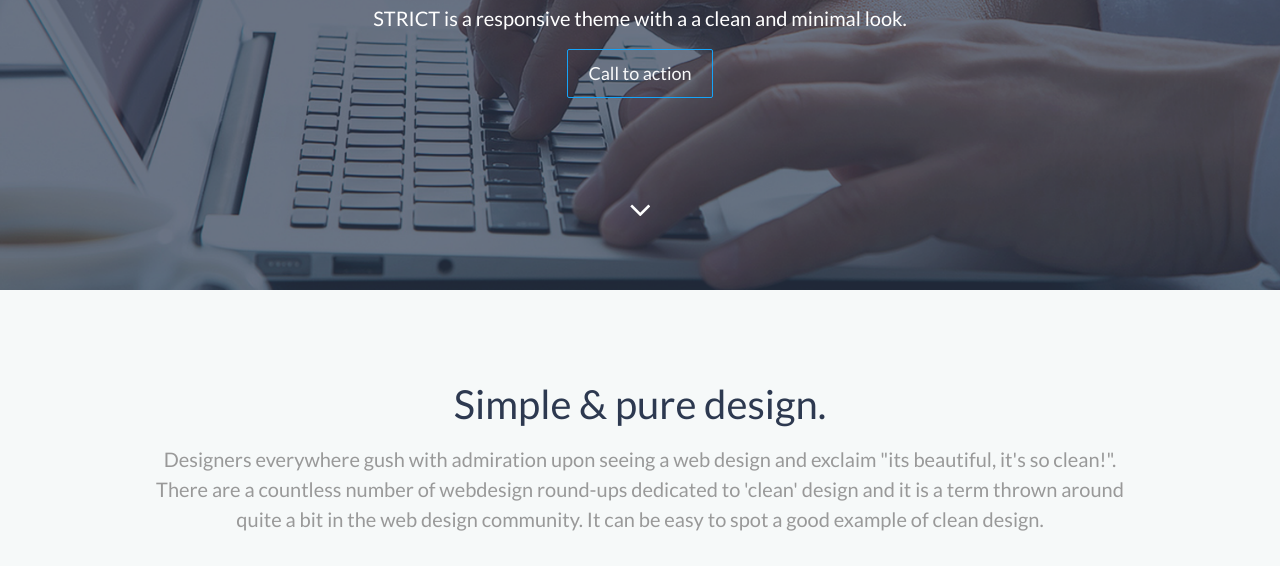
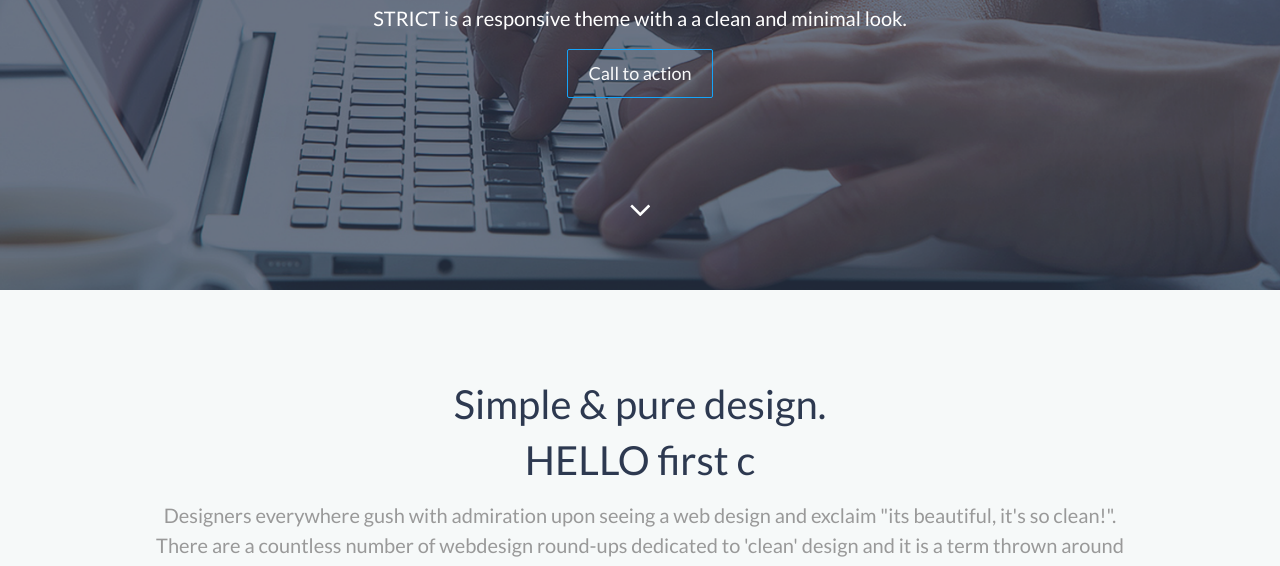
Before and after one commit to mdrohann/strict-sr, a plain HTML site: page index.html in a window 1280 px wide. Shown: the part 386-952 px from the top of the page. Drawn offline with nearby package versions, Linux system fonts and the light colour scheme.

Commit message:
added header text-part

```diff
--- a/index.html
+++ b/index.html
@@ -117,6 +117,7 @@
               >
                 Simple & pure design.
               </h2>
+              <h2>HELLO first c</h2>
               <p class="pt-2">
                 Designers everywhere gush with admiration upon seeing a web
                 design and exclaim "its beautiful, it's so clean!". There are a
```
